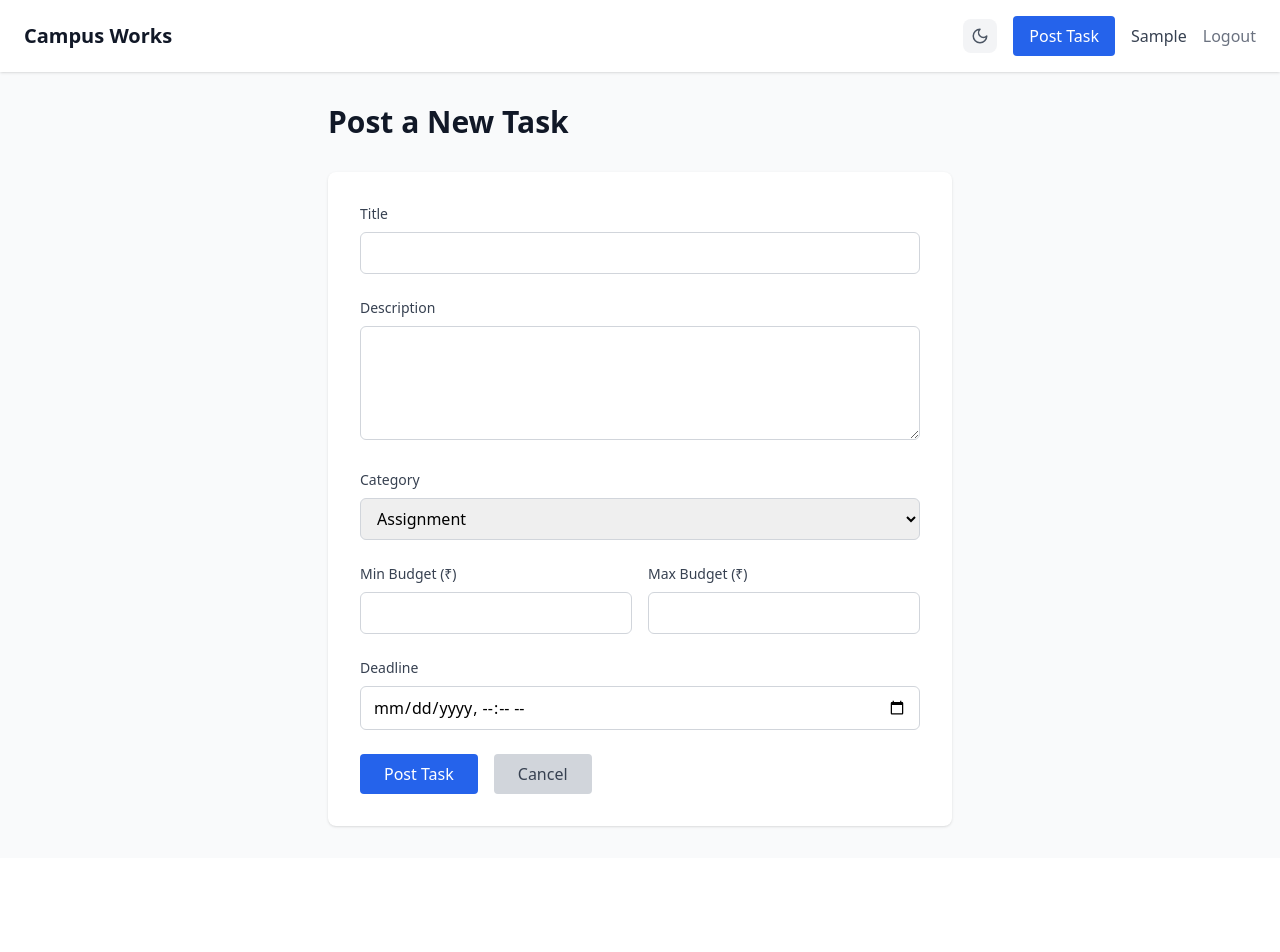
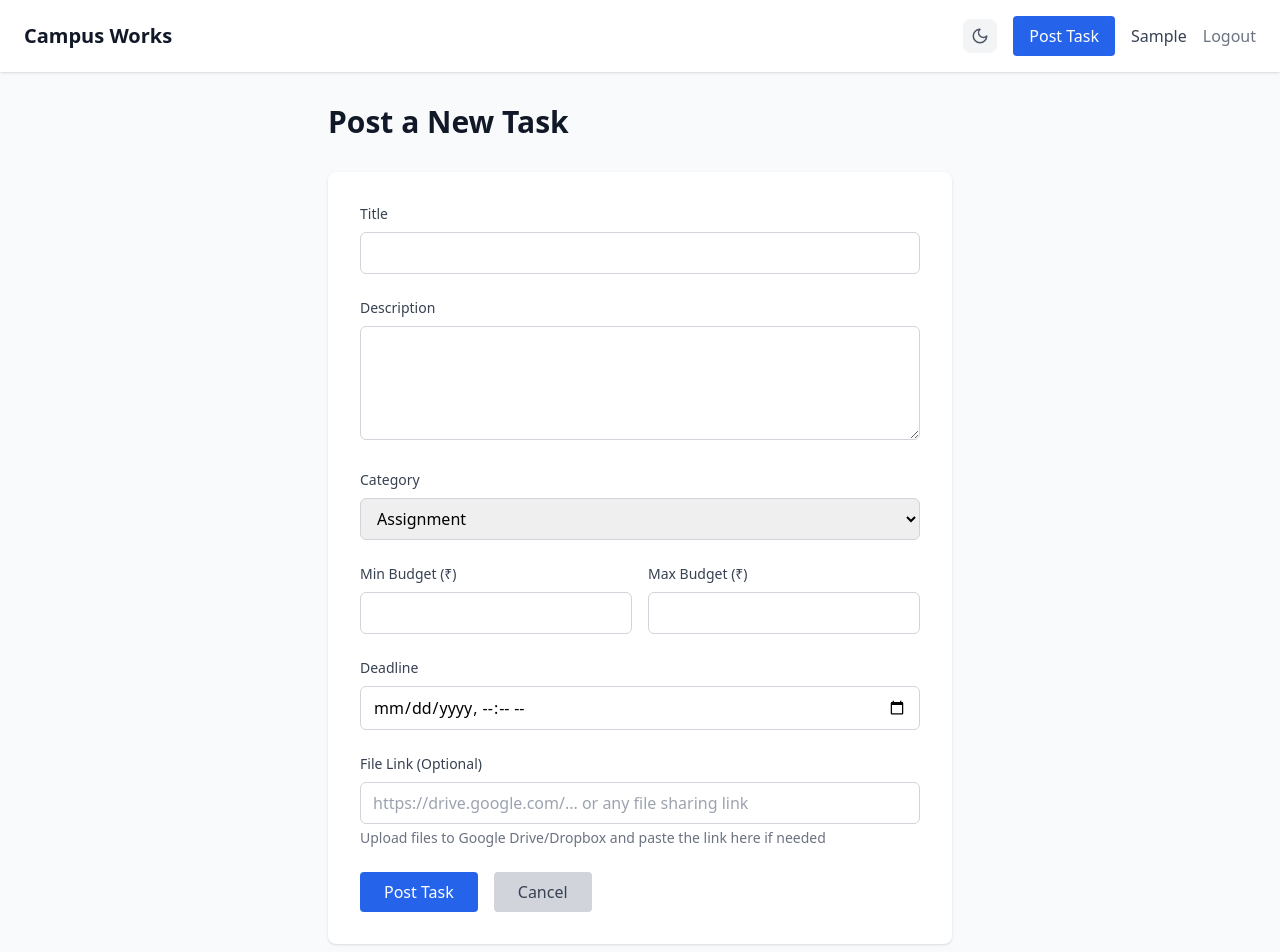
Before and after one commit to Sourashis07/SRMCampusWorks, a React (Vite) app in the folder frontend/: page /create-task in a window 1280 px wide. Shown: the top 952 px of the page. Before the commit the page ends 858 px from the top, so only its background shows below. Built offline with nearby package versions, Linux system fonts and the light colour scheme; no server answers; sample sign-in values are in the browser's storage.

Commit message:
Add delete task, single proposal acceptance, proposal editing, file link field, remove proposal count

```diff
--- a/frontend/src/components/Dashboard.jsx
+++ b/frontend/src/components/Dashboard.jsx
@@ -3,7 +3,7 @@ import { Link } from 'react-router-dom';
 import { useAuth } from '../hooks/useAuth';
 import Navbar from './Navbar';
 import { db } from '../config/firebase';
-import { collection, getDocs, query, orderBy, where } from 'firebase/firestore';
+import { collection, getDocs, query, orderBy, where, doc, deleteDoc } from 'firebase/firestore';
 
 const Dashboard = () => {
   const [tasks, setTasks] = useState([]);
@@ -69,6 +69,19 @@ const Dashboard = () => {
       setSubmissions(submissionsData);
     } catch (error) {
       console.error('Error loading submissions:', error);
+    }
+  };
+
+  const handleDeleteTask = async (taskId) => {
+    if (window.confirm('Are you sure you want to delete this task?')) {
+      try {
+        await deleteDoc(doc(db, 'tasks', taskId));
+        loadTasks();
+        alert('Task deleted successfully!');
+      } catch (error) {
+        console.error('Error deleting task:', error);
+        alert('Error deleting task');
+      }
     }
   };
 
@@ -327,13 +340,10 @@ const Dashboard = () => {
 
                       <div className="flex justify-between items-center">
                         <div className="flex flex-col">
-                          <span className="text-sm text-gray-500 dark:text-gray-400">
-                            {task.proposals?.length || 0} proposals
-                          </span>
                           {activeTab === 'proposals' && (() => {
                             const userProposal = proposals.find(p => p.taskId === task.id);
                             return userProposal ? (
-                              <span className={`text-xs px-2 py-1 rounded mt-1 ${
+                              <span className={`text-xs px-2 py-1 rounded ${
                                 userProposal.status === 'ACCEPTED' ? 'bg-green-100 text-green-800' :
                                 userProposal.status === 'REJECTED' ? 'bg-red-100 text-red-800' :
                                 'bg-yellow-100 text-yellow-800'
@@ -343,12 +353,22 @@ const Dashboard = () => {
                             ) : null;
                           })()}
                         </div>
+                        <div className="flex space-x-2">
                           <Link
                             to={`/task/${task.id}`}
                             className="bg-blue-600 text-white px-4 py-2 rounded hover:bg-blue-700 text-sm"
                           >
                             View Details
                           </Link>
+                          {activeTab === 'mytasks' && (
+                            <button
+                              onClick={() => handleDeleteTask(task.id)}
+                              className="bg-red-600 text-white px-4 py-2 rounded hover:bg-red-700 text-sm"
+                            >
+                              Delete
+                            </button>
+                          )}
+                        </div>
                       </div>
                     </div>
                   ))}
--- a/frontend/src/components/TaskForm.jsx
+++ b/frontend/src/components/TaskForm.jsx
@@ -12,7 +12,8 @@ const TaskForm = () => {
     category: 'assignment',
     budgetMin: '',
     budgetMax: '',
-    deadline: ''
+    deadline: '',
+    fileLink: ''
   });
   const { user } = useAuth();
   const navigate = useNavigate();
@@ -157,6 +158,23 @@ const TaskForm = () => {
             />
           </div>
 
+          <div className="mb-6">
+            <label className="block text-sm font-medium text-gray-700 dark:text-gray-300 mb-2">
+              File Link (Optional)
+            </label>
+            <input
+              type="url"
+              name="fileLink"
+              value={formData.fileLink}
+              onChange={handleChange}
+              className="w-full px-3 py-2 border border-gray-300 dark:border-gray-600 rounded-md dark:bg-dark-bg dark:text-white"
+              placeholder="https://drive.google.com/... or any file sharing link"
+            />
+            <p className="text-sm text-gray-500 dark:text-gray-400 mt-1">
+              Upload files to Google Drive/Dropbox and paste the link here if needed
+            </p>
+          </div>
+
           <div className="flex space-x-4">
             <button
               type="submit"
```
Lines whose indentation alone changed are shown as unchanged.
